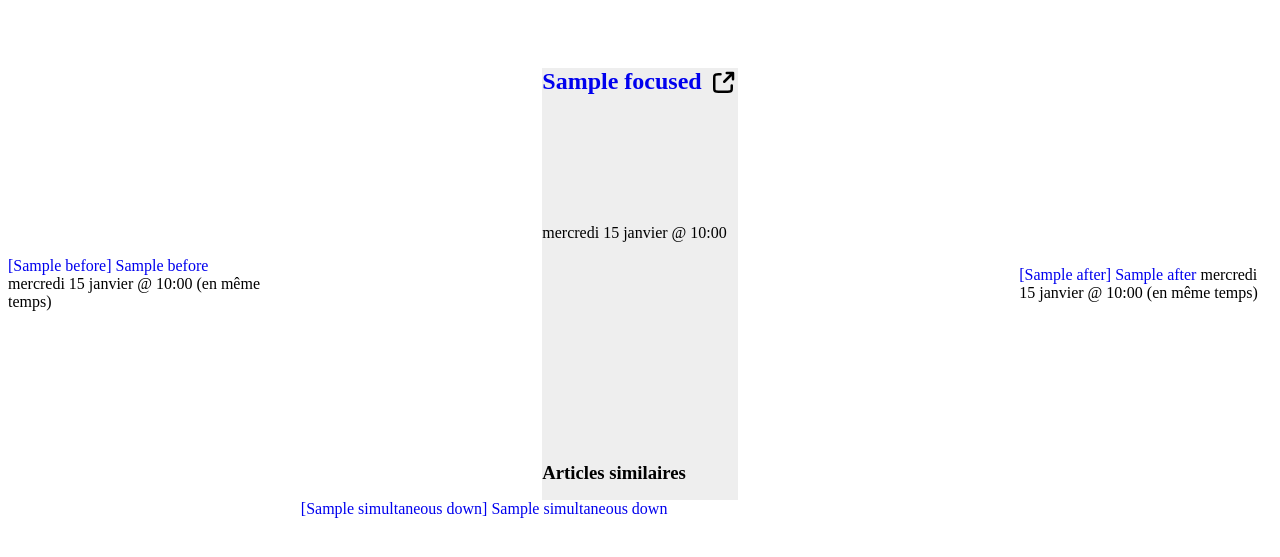
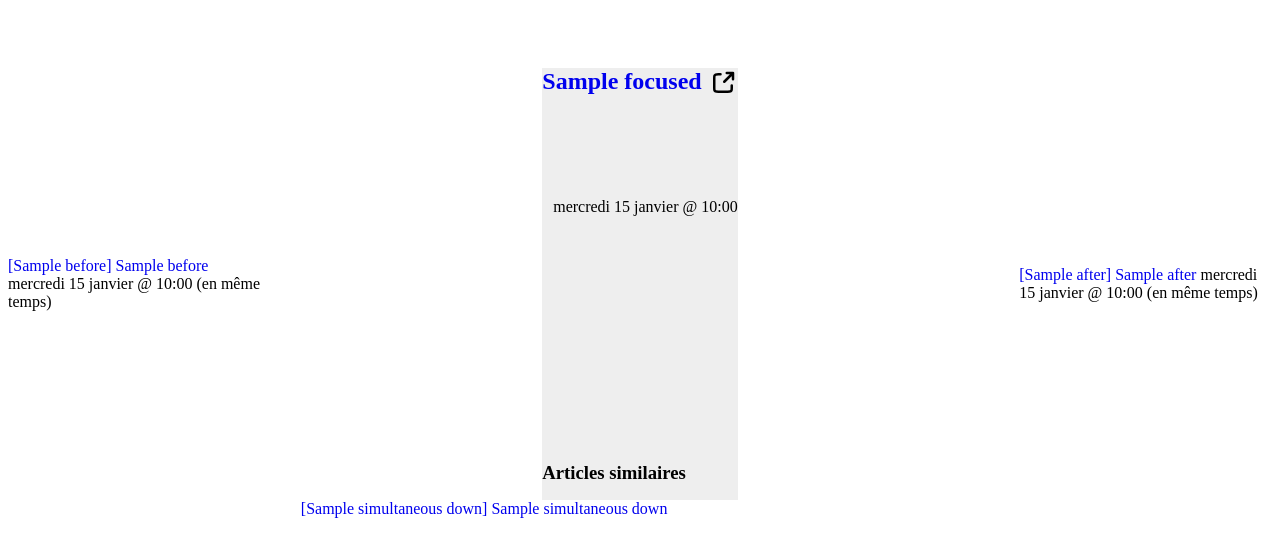
Before and after one commit to jherve/media_observer, a FastAPI app: template templates/site_main_article_detail.html in a window 1280 px wide. Shown: the part 139-696 px from the top of the page. Run offline with FastAPI, Linux system fonts and the light colour scheme; the template is opened without the code that fills it: most values are stand-ins (such as "Sample title", 1, 10 or a date in 2020); parts of the project's set-up code (start-up, migrations or seed data) failed here and were passed over.

Commit message:
Move date of focused article

```diff
--- a/static/style.css
+++ b/static/style.css
@@ -33,9 +33,12 @@ h1, h2, h3, h4 {
     background-color: #eee;
 
     display: grid;
-    grid-gap: 2em;
+}
+#article_browser .focused time {
+    justify-self: end;
 }
 #article_browser .focused .similar {
+    margin-top: 3em;
     align-self: end;
 }
 #article_browser .focused h2 img {
```
